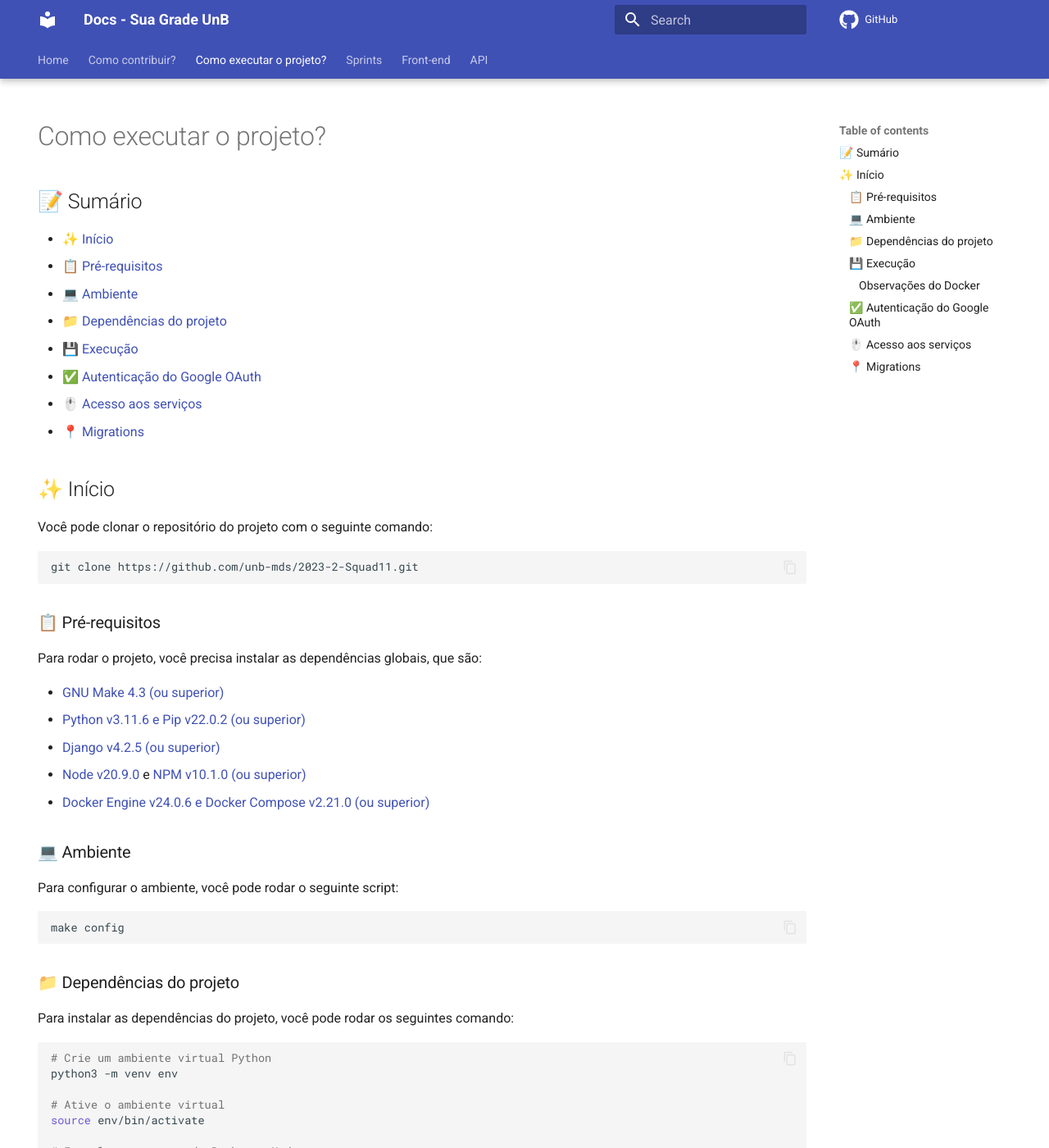
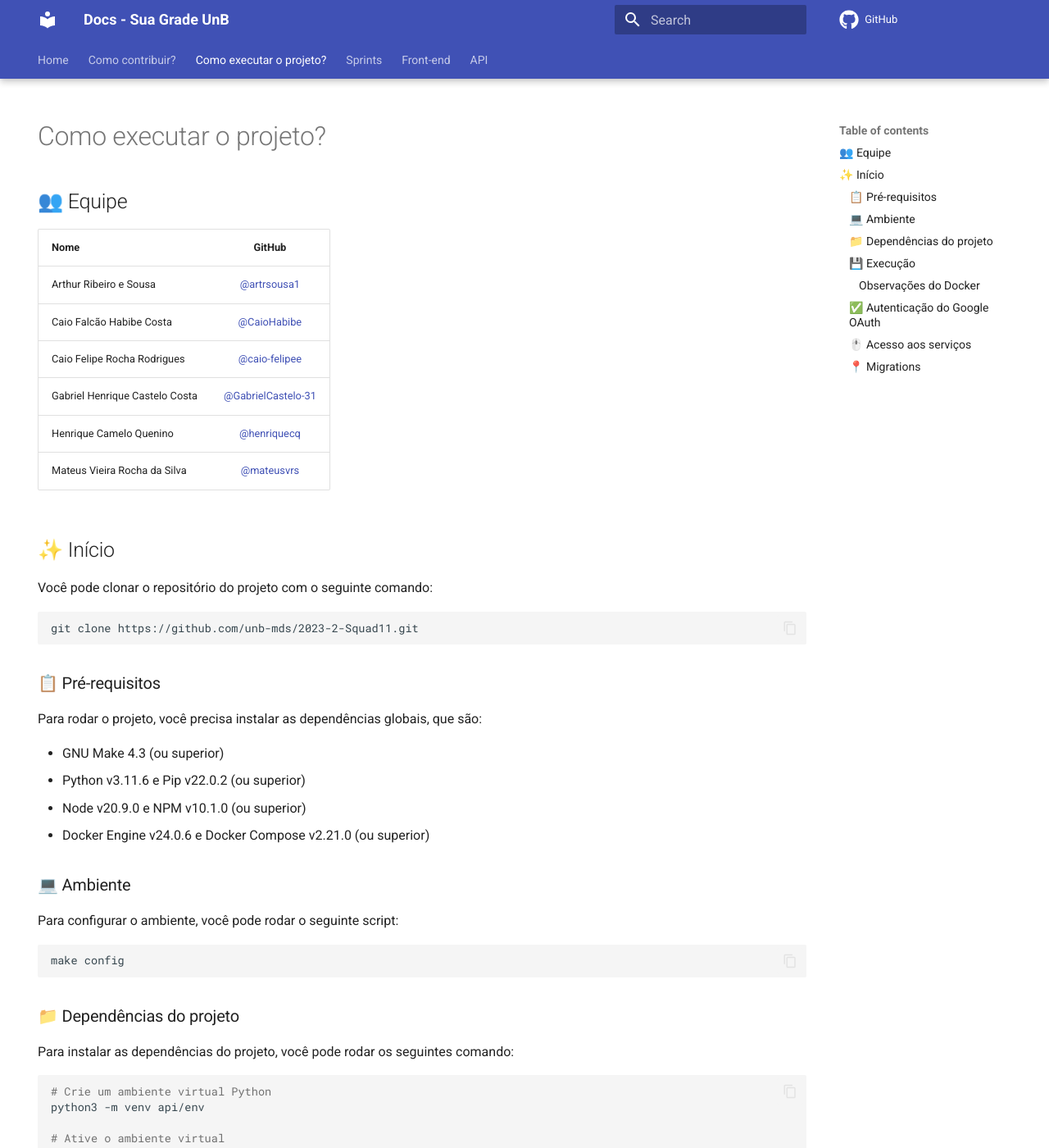
Before and after one commit to unb-mds/2023-2-SuaGradeUnB, an MkDocs documentation site: the page built from docs/executing.md, in a window 1280 px wide and 1400 px high. Shown: the whole window at 82% size. Built offline with MkDocs 1.6.1 and Material for MkDocs 9.7.7, drawn with Linux system fonts in a browser that asks for light colours; comment, search, counter and statistics services are not loaded; some of the changed text lies outside the part shown.

````diff
--- a/docs/executing.md
+++ b/docs/executing.md
@@ -3,16 +3,18 @@
   - navigation
 ---
 
-## 📝 Sumário
+# Como executar o projeto?
 
-- [✨ Início](#inicio)
-  - [📋 Pré-requisitos](#pre-requisitos)
-  - [💻 Ambiente](#ambiente)
-  - [📁 Dependências do projeto](#dependencias-do-projeto)
-  - [💾 Execução](#execucao)
-  - [✅ Autenticação do Google OAuth](#autenticacao-do-google-oauth)
-  - [🖱️ Acesso aos serviços](#acesso-aos-servicos)
-  - [📍 Migrations](#migrations)
+## 👥 Equipe
+
+| Nome | GitHub |
+| :--- | :----: |
+| Arthur Ribeiro e Sousa | [@artrsousa1](https://github.com/artrsousa1) |
+| Caio Falcão Habibe Costa | [@CaioHabibe](https://github.com/CaioHabibe) |
+| Caio Felipe Rocha Rodrigues| [@caio-felipee](https://github.com/caio-felipee) |
+| Gabriel Henrique Castelo Costa | [@GabrielCastelo-31](https://github.com/GabrielCastelo-31) |
+| Henrique Camelo Quenino | [@henriquecq](https://github.com/henriquecq) |
+| Mateus Vieira Rocha da Silva | [@mateusvrs](https://github.com/mateusvrs) |
 
 ## ✨ Início
 
@@ -26,11 +28,10 @@
 
 Para rodar o projeto, você precisa instalar as dependências globais, que são:
 
-- [GNU Make 4.3 (ou superior)](https://www.incredibuild.com/integrations/gnu-make)
-- [Python v3.11.6 e Pip v22.0.2 (ou superior)](https://www.python.org/downloads/release/python-3116/)
-- [Django v4.2.5 (ou superior)](https://www.djangoproject.com/download/)
-- [Node v20.9.0](https://nodejs.org/en/download/) e [NPM v10.1.0 (ou superior)](https://nodejs.org/en/download/)
-- [Docker Engine v24.0.6](<(https://docs.docker.com/engine/install/)>) [ e Docker Compose v2.21.0 (ou superior)](https://docs.docker.com/compose/install/)
+- GNU Make 4.3 (ou superior)
+- Python v3.11.6 e Pip v22.0.2 (ou superior)
+- Node v20.9.0 e NPM v10.1.0 (ou superior)
+- Docker Engine v24.0.6 e Docker Compose v2.21.0 (ou superior)
 
 ### 💻 Ambiente
 
@@ -46,10 +47,10 @@
 
 ```bash
 # Crie um ambiente virtual Python
-python3 -m venv env
+python3 -m venv api/env
 
 # Ative o ambiente virtual
-source env/bin/activate
+source api/env/bin/activate
 
 # Instale os pacotes do Python e Node
 make install
@@ -76,19 +77,6 @@
 docker compose down -v
 ```
 
-**Você também pode executar os comandos acima utilizando o make:**
-
-```bash
-# Se você quiser rodar em segundo plano
-make start
-
-# Se alterações foram feitas no Dockerfile ou no docker-compose.yml
-make start-b
-
-# Se for necessário deletar os volumes
-make stop-v
-```
-
 ### ✅ Autenticação do Google OAuth
 
 Para que o login com o Google funcione, é necessário trocar o `your_client_id` no arquivo `web/.env.local` pelo **Client ID** do projeto no Google Cloud.
@@ -113,15 +101,15 @@
 1. Entre na aba **APIs e Serviços**.
 2. Clique em **Ativar APIs e Serviços**.
 3. Ative os seguintes serviços:
-   - IAM Service Account Credentials API
-   - Identity and Access Management (IAM) API
+    - IAM Service Account Credentials API
+    - Identity and Access Management (IAM) API
 
 ### 🖱️ Acesso aos serviços
 
-| Serviço  |                      URL                       |
-| :------- | :--------------------------------------------: |
+| Serviço | URL |
+| :--- | :----: |
 | Frontend | [http://localhost:3000](http://localhost:3000) |
-| Backend  | [http://localhost:8000](http://localhost:8000) |
+| Backend | [http://localhost:8000](http://localhost:8000) |
 
 ### 📍 Migrations
 
````
Also changed, not shown: README.md (+10 -7 lines), 15 other files.
